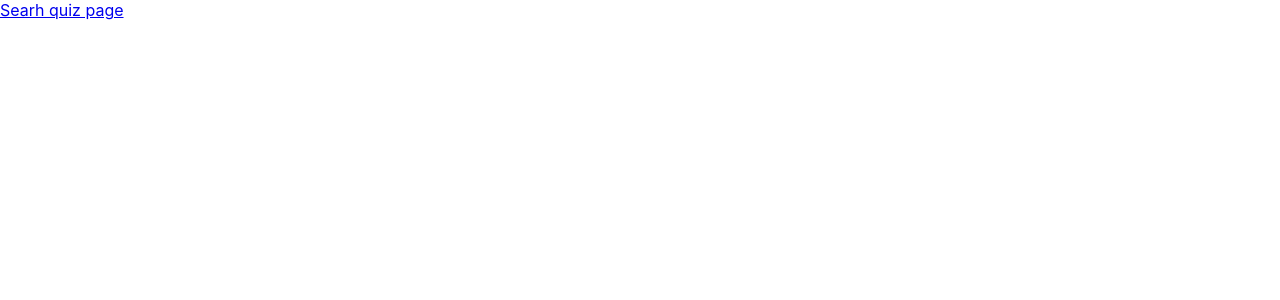
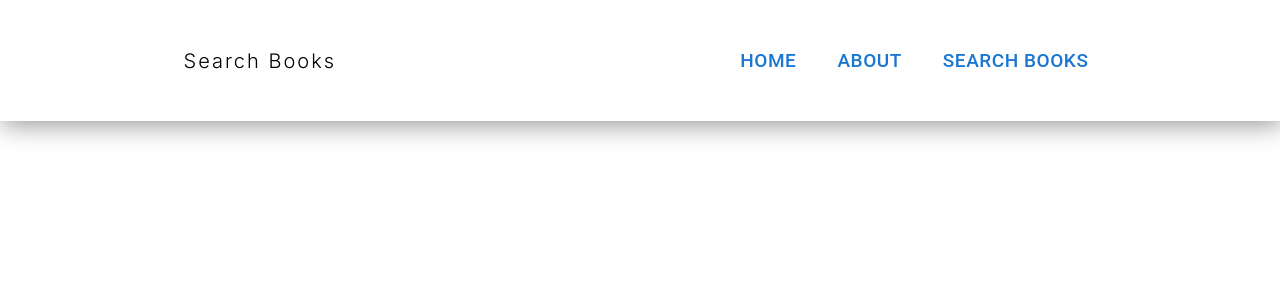
Before and after one commit to smeh09/makeuc-hack, a React (Create React App) app: page / in a window 1280 px wide. Shown: the top 300 px of the page. Built offline with nearby package versions, Linux system fonts and the light colour scheme.

Commit message:
added a header, changed font

```diff
--- a/src/App.js
+++ b/src/App.js
@@ -2,19 +2,20 @@ import {
   BrowserRouter as Router,
   Switch,
   Route,
-  Link
 } from "react-router-dom";
 import Results from "./Components/Results";
 import SearchBookForm from './Components/SearchBookForm';
 import BookSelect from "./Components/BookSelect";
+import { Header } from "./Components/Header"
 
 function App() {
   return (
     <div>
       <Router>
+        <Header title="Search Books" />
         <Switch>
           <Route exact path='/'>
-            <Link to='/searchBook'>Searh quiz page</Link>
+
           </Route>
           <Route exact path="/book/:id">
               <BookSelect/>
--- /dev/null
+++ b/src/Components/Header.js
@@ -0,0 +1,29 @@
+import { Link } from 'react-router-dom'
+import Button from '@mui/material/Button';
+import React from 'react'
+import '../styles/Header.css'
+
+export const Header = ({ title }) => {
+  return (
+    <header className='header'>
+      <div className="headerLeftArea">
+        <div className='headerTitle'>{ title }</div>
+      </div>
+      <div className="headerRightArea">
+        <nav className="headerNav">
+          <ul className="navList">
+            <li className="navListItem">
+            <Link className="navLink" to='/'><Button className='navListLinkButton' variant="text">Home</Button></Link>
+            </li>
+            <li className="navListItem">
+            <Link className="navLink" to='/about'><Button className='navListLinkButton' variant="text">About</Button></Link>
+            </li>
+            <li className="navListItem">
+            <Link className="navLink" to='/searchBook'><Button className='navListLinkButton' variant="text">Search Books</Button></Link>
+            </li>
+          </ul>
+        </nav>
+      </div>
+    </header>
+  )
+}
--- a/src/Components/Results.js
+++ b/src/Components/Results.js
@@ -38,9 +38,9 @@ const Results = (props) => {
                     <div className='bookRightArea'>
                         <h2 className='bookTite'>{book.volumeInfo.title}</h2>
                         <div className='bookDescr'>
-                        <h2 className='bookAuthor'>{book.volumeInfo.authors}</h2>
-                        <h2 className='bookCategories'>{book.volumeInfo.categories}</h2>
-                        <Button variant="contained"><Link to={`/book/${book.id}`} className='knowMoreButton'>Know More</Link></Button>
+                            <h2 className='bookAuthor'>{book.volumeInfo.authors}</h2>
+                            <h2 className='bookCategories'>{book.volumeInfo.categories}</h2>
+                            <Button variant="contained"><Link to={`/book/${book.id}`} className='knowMoreButton'>Know More</Link></Button>
                         </div>
                     </div>
                 </div>
--- a/src/index.css
+++ b/src/index.css
@@ -1,6 +1,8 @@
+@import url('https://fonts.googleapis.com/css2?family=Inter:wght@300&display=swap');
+
 body {
   margin: 0;
-  font-family: -apple-system, BlinkMacSystemFont, 'Segoe UI', 'Roboto', 'Oxygen',
+  font-family: Inter, BlinkMacSystemFont, 'Segoe UI', 'Roboto', 'Oxygen',
     'Ubuntu', 'Cantarell', 'Fira Sans', 'Droid Sans', 'Helvetica Neue',
     sans-serif;
   -webkit-font-smoothing: antialiased;
--- /dev/null
+++ b/src/styles/Header.css
@@ -0,0 +1,38 @@
+@import url('https://fonts.googleapis.com/css2?family=Inter:wght@300&display=swap');
+
+.header {
+  display: flex;
+  justify-content: space-around;
+  padding: 18px;
+  background: transparent;
+  align-items: center;
+  font-size: 20px;
+  color: black;
+  box-shadow: 2px 3px 25px rgb(143, 143, 143);
+}
+
+.headerTitle {
+  letter-spacing: 2px;
+  font-size: 20px;
+}
+
+.navList {
+  display: flex;
+  list-style: none;
+  justify-content: space-between;
+}
+
+.navListItem {
+  margin-left: 25px;
+}
+
+.navLink {
+  color: black;
+  text-decoration: none;
+}
+
+.navListLinkButton {
+  font-family: Inter;
+  font-size: 19px !important;
+  color: black;
+}
--- a/src/styles/Result.css
+++ b/src/styles/Result.css
@@ -1,3 +1,5 @@
+@import url('https://fonts.googleapis.com/css2?family=Poppins&display=swap');
+
 .results {
   padding: 40px;
 }
@@ -20,6 +22,7 @@
 }
 
 .bookTite {
+  font-family: Poppins;
   font-size: 35px;
   letter-spacing: 2.5px;
 }
```
Also changed, not shown: src/Components/Footer.js (added, +10 -0 lines), src/styles/Footer.css (added, +8 -0 lines).
